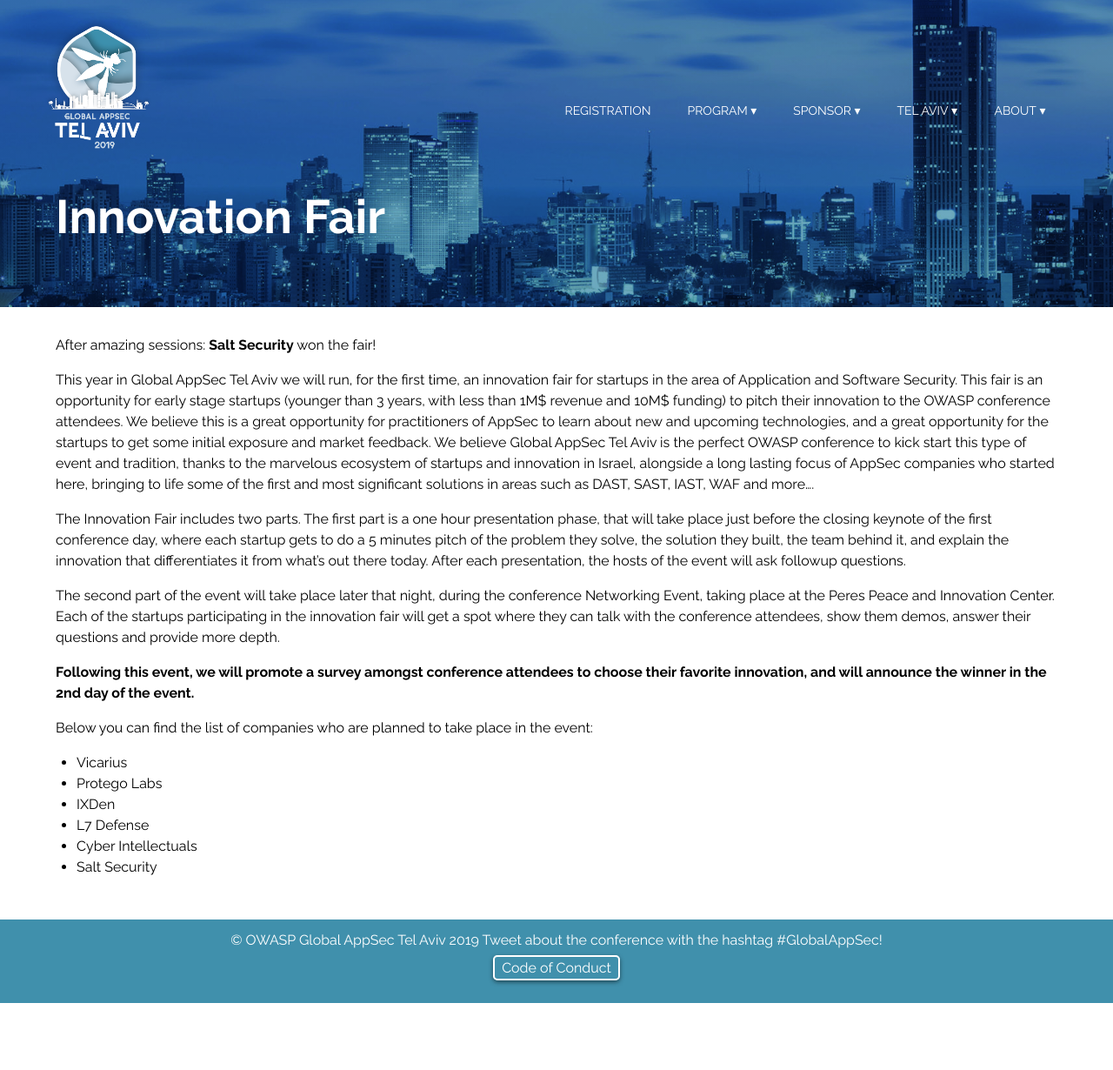
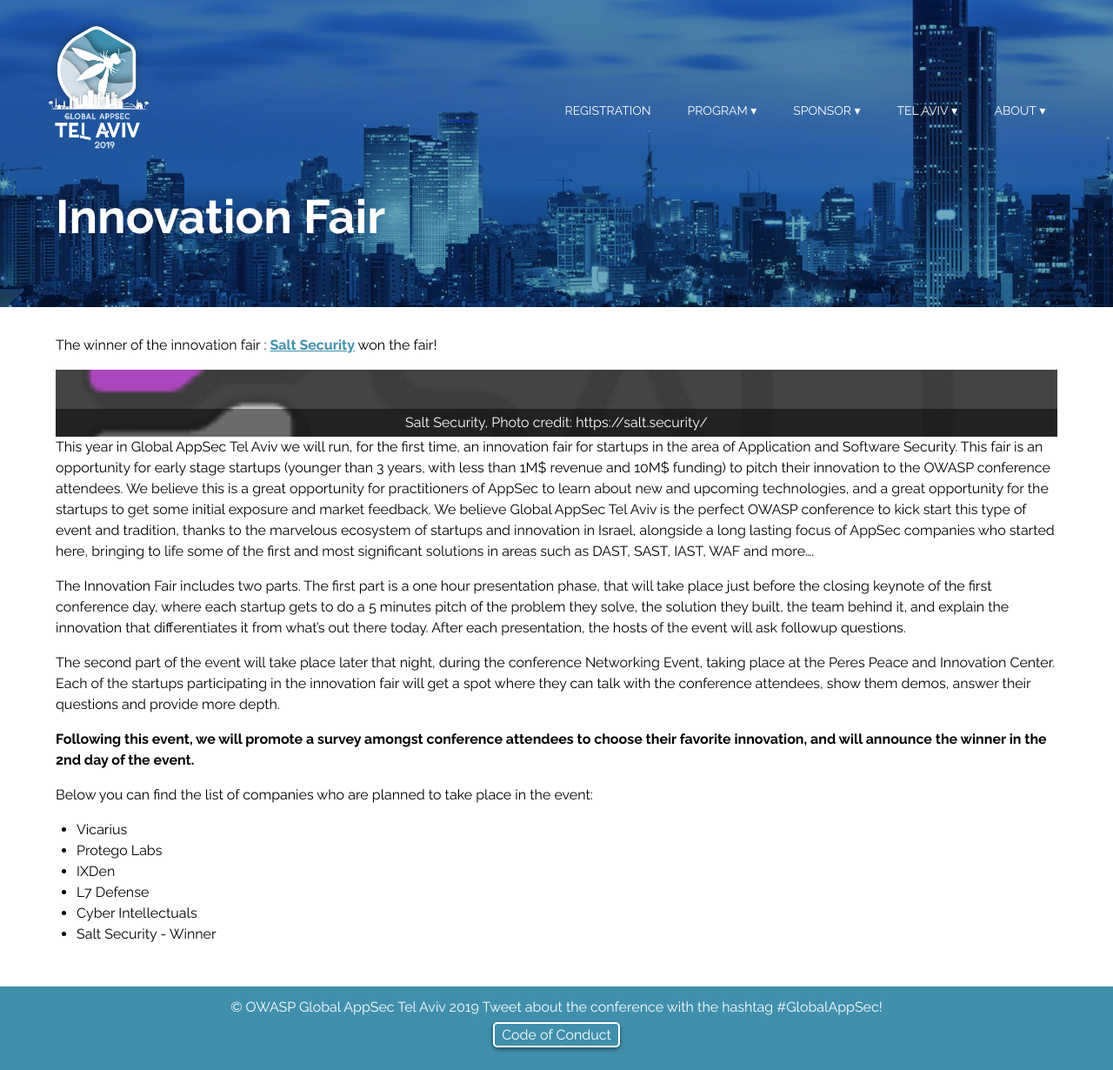
Before and after one commit to OWASP/AppSecTLV2019, a Jekyll site: the page built from program/innovation-fair.md, in a window 1280 px wide. Shown: the whole page at 87% size. Built offline with Jekyll 4.4.1, drawn with Linux system fonts in a browser that asks for light colours; before the commit the page ends 1153 px from its top, so only the background shows below that.

Commit message:
add Innovation fair image and link (#85)
* update to master (#93)

* Trying to fix yaml

* Fix perimeterx link

* Add hashtag to footer

* link color in footer

* Shrinked keynotes photos to fasten the website

* Update innovation-fair.md (#82)

* Update index.html (#83)

* update to master (#94)

* Trying to fix yaml

* Fix perimeterx link

* Add hashtag to footer

* link color in footer

* Shrinked keynotes photos to fasten the website

* Update innovation-fair.md (#82)

* Update index.html (#83)

* Update women-in-appsec.md

* Update the image and link of the innovation fair winner

```diff
--- a/index.html
+++ b/index.html
@@ -8,7 +8,7 @@
 		<h2 style="margin-top:1em;">OWASP Global AppSec Tel Aviv</h2>
 		<h1>Community of Innovation</h1>
 		<h3>26<sub>th</sub> - 30<sub>th</sub> of May, 2019</h3>
-		<h3>Proud to announce the winner of the I fair - Salt Security</h3>
+		<h3>Proud to announce the winner of the innovation fair - <b><a href="/program/innovation-fair">Salt Security</a></b></h3>
 		<h3>Member sale. <b><a href="https://www.owasp.org/index.php/Membership">Become a member</a></b></h3>
 		<h3>Dont forget to hashtag <b><a href="https://twitter.com/search?q=%23GlobalAppSec&f=live">#GlobalAppSec</a></b> during the conference!</h3>
 	</div>
--- a/program/innovation-fair.md
+++ b/program/innovation-fair.md
@@ -2,7 +2,11 @@
 title: Innovation Fair
 ---
 
-After amazing sessions: **Salt Security** won the fair!
+The winner of the innovation fair : [**Salt Security**](https://salt.security/) won the fair!
+
+<div class="image-container">
+	{% include img.html src="innovation/Salt_Logo.png" alt="Salt Security, Photo credit: https://salt.security/" %}
+</div>
 
 This year in Global AppSec Tel Aviv we will run, for the first time, an innovation fair for startups in the area of Application and Software Security. This fair is an opportunity for early stage startups (younger than 3 years, with less than 1M$ revenue and 10M$ funding) to pitch their innovation to the OWASP conference attendees. We believe this is a great opportunity for practitioners of AppSec to learn about new and upcoming technologies, and a great opportunity for the startups to get some initial exposure and market feedback.
 We believe Global AppSec Tel Aviv is the perfect OWASP conference to kick start this type of event and tradition, thanks to the marvelous ecosystem of startups and innovation in Israel, alongside a long lasting focus of AppSec companies who started here, bringing to life some of the first and most significant solutions in areas such as DAST, SAST, IAST, WAF and more....
@@ -19,7 +23,7 @@
 * IXDen
 * L7 Defense
 * Cyber Intellectuals
-* Salt Security
+* Salt Security - Winner
 
 <!--We are excited to announce that in the upcoming Global AppSec Tel Aviv we will be hosting an innovation fair - where startups with **cool and innovative technology** (related to AppSec), will be offered an opportunity to do a short (3-5 minutes, TBD) pitch on their innovation and team and talk to conference attendees about their technology.
 
```
Also changed, not shown: assets/images/innovation/Salt_Logo.png (added).
